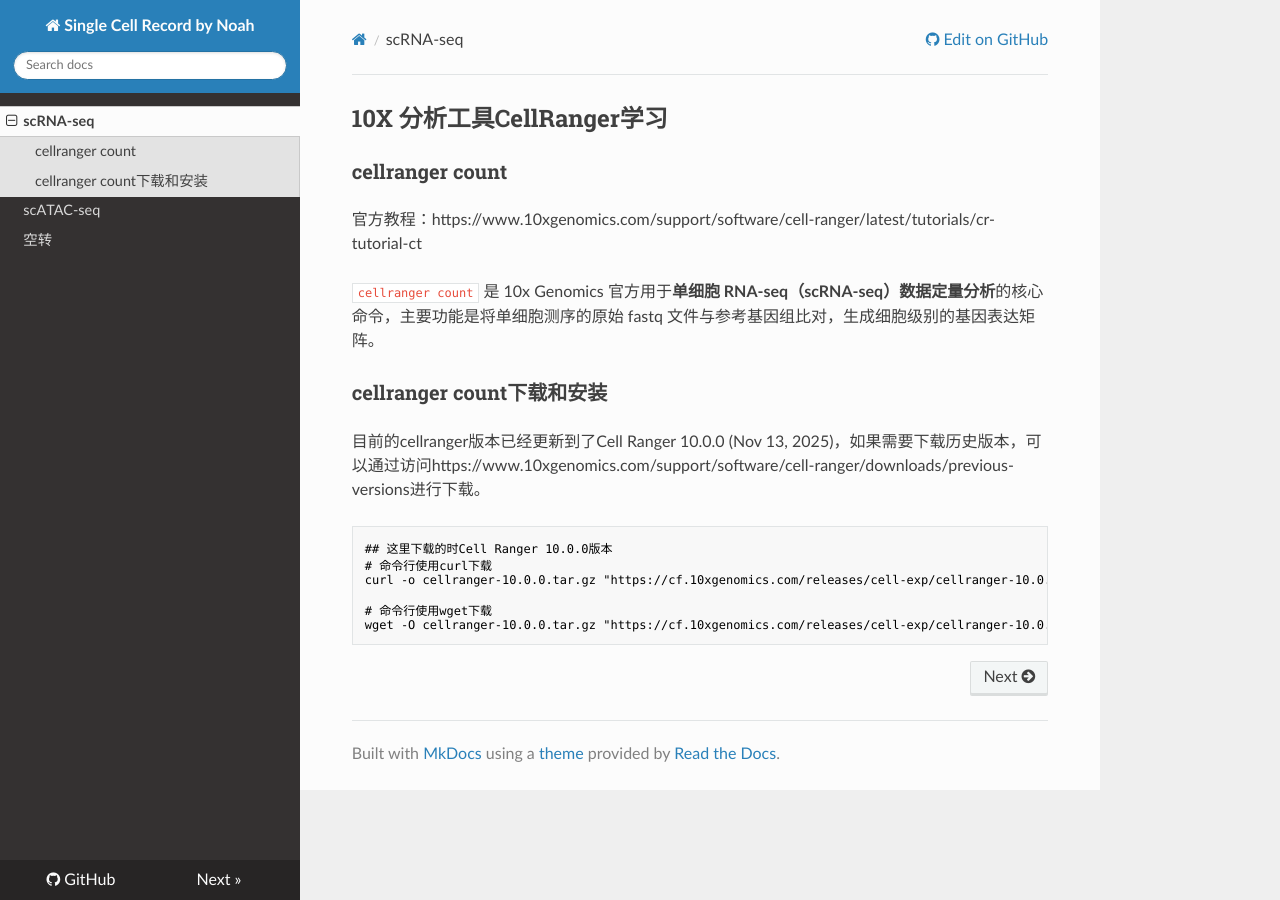
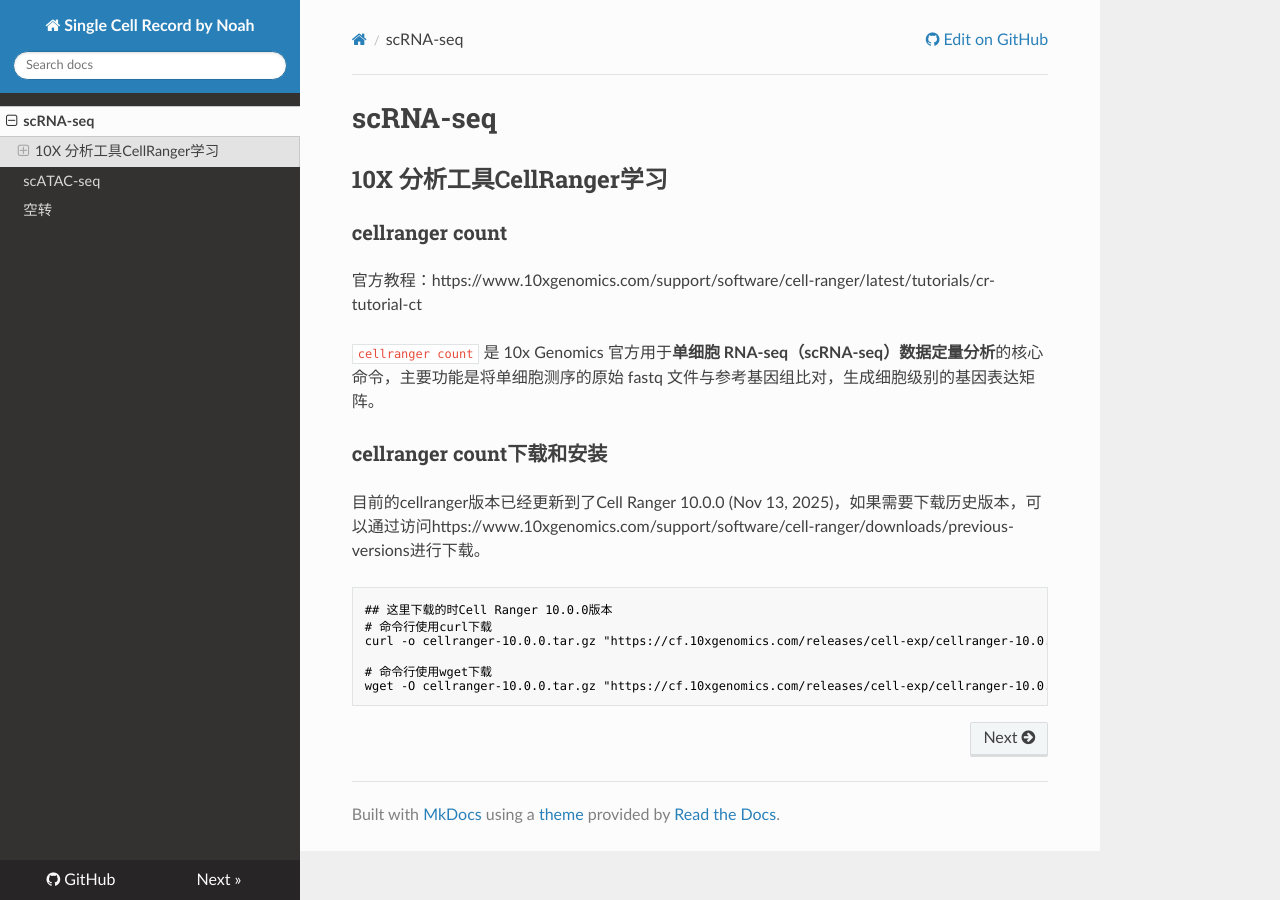
Before and after one commit to Wangjien/my-single-cell-record, an MkDocs documentation site: the page built from docs/scRNA-seq.md, in a window 1280 px wide. Built offline with MkDocs 1.6.1, drawn with Linux system fonts in a browser that asks for light colours; nearby versions of some CDN libraries.

Commit message:
添加cellranger

```diff
--- a/docs/scRNA-seq.md
+++ b/docs/scRNA-seq.md
@@ -1,3 +1,8 @@
+<!--
+ * @Author: wangje
+ * @Date: 2025-12-13 21:56:05
+-->
+# scRNA-seq
 ## 10X 分析工具CellRanger学习
 
 ### cellranger count
```
